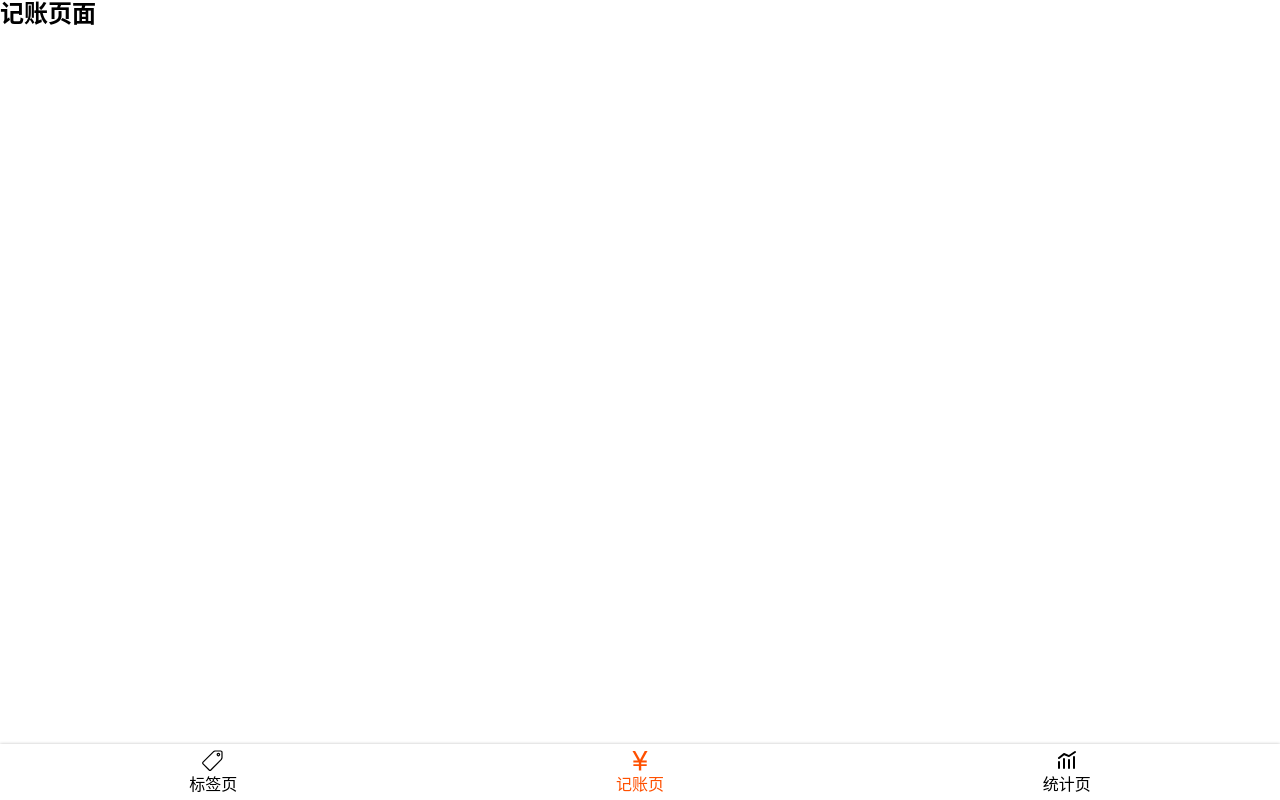
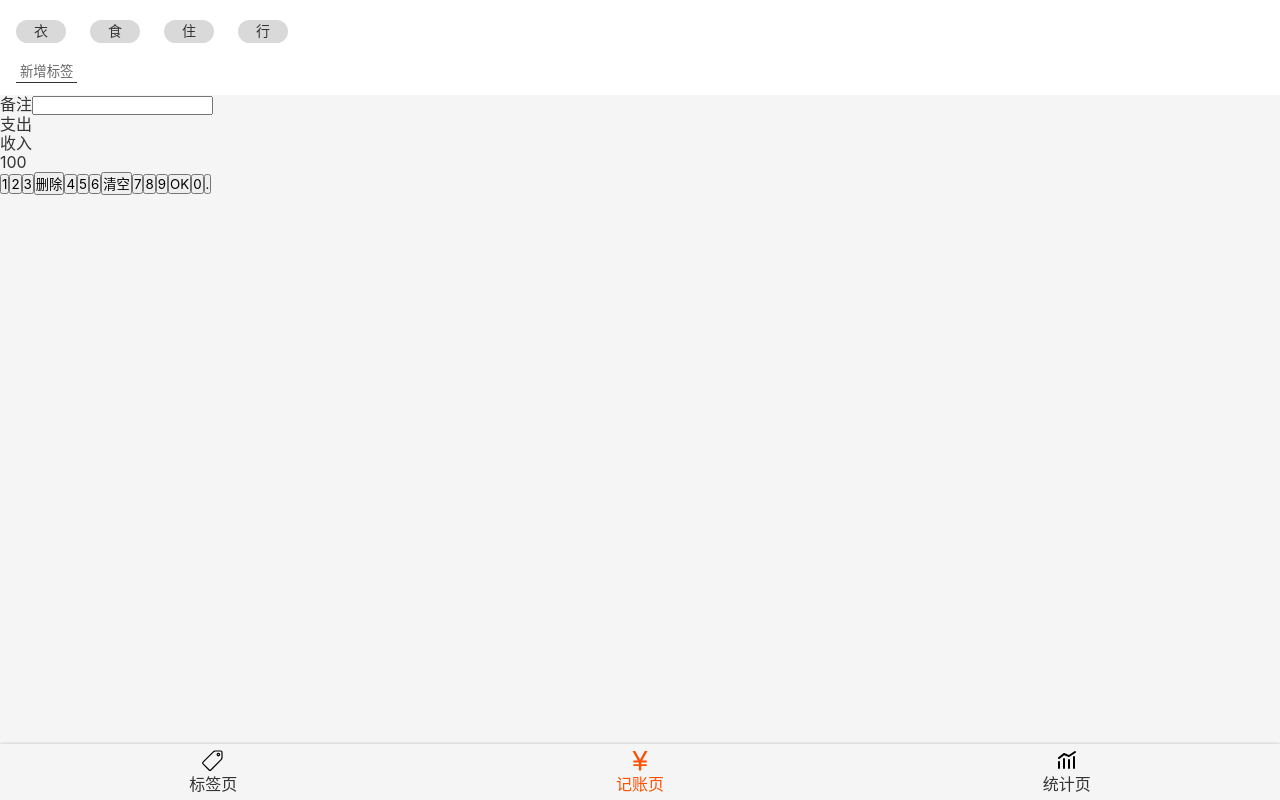
Before and after one commit to limeng678/promise-react, a React app: page /#/money in a window 1280 px wide. Built offline with nearby package versions, Linux system fonts and the light colour scheme; the HTML template or start-up script is replaced by a standard one.

Commit message:
Money.tsx之TagsSection UI完成

```diff
--- a/src/App.tsx
+++ b/src/App.tsx
@@ -4,10 +4,16 @@
 import Money from './views/Money';
 import Statistics from './views/Statistics';
 import NoMatch from './views/NoMatch';
+import styled from 'styled-components';
+
+const AppWrapper = styled.div`
+   color: #333;
+`;
 
 function App() {
   return (
-    <Router>
+    <AppWrapper>
+      <Router>
           <Switch>
             <Route path="/tags">
               <Tags/>
@@ -23,7 +29,8 @@
               <NoMatch/>
             </Route>
           </Switch>
-    </Router>
+      </Router>
+    </AppWrapper>
   );
 }
 
--- a/src/index.scss
+++ b/src/index.scss
@@ -12,6 +12,10 @@
   font-family: $font-hei;
   font-size: 16px;
   line-height: 1.2;
+  background: #f5f5f5;
+}
+button{
+  font-family: inherit;
 }
 .icon {
   width: 1em;
--- a/src/views/Money.tsx
+++ b/src/views/Money.tsx
@@ -1,10 +1,85 @@
 import Layout from '../components/Layout';
 import React from 'react';
+import styled from 'styled-components';
+const TagsSection = styled.section`
+     background:#FFFFFF;
+     padding: 12px 16px;
+     > ol {
+         margin: 0 -12px;
+       > li{
+         background:#D9D9D9;
+         border-radius: 18px;
+         display: inline-block;
+         padding: 3px 18px;
+         font-size: 14px;
+         margin: 8px 12px;
+        }
+     }
+     > button{
+         background: none;
+         border: none;
+         padding: 2px 4px;
+         border-bottom: 1px solid #333;
+         color: #666;
+         margin-top: 8px;
+     }
+`;
+
+const NotesSection = styled.section`
+
+`;
+const CategorySection = styled.section`
+
+`;
+const NumberPadSection = styled.section`
+
+`;
 
 function Money() {
   return(
     <Layout>
-      <h2>记账页面</h2>
+      <TagsSection>
+        <ol>
+          <li>衣</li>
+          <li>食</li>
+          <li>住</li>
+          <li>行</li>
+        </ol>
+        <button>新增标签</button>
+      </TagsSection>
+      <NotesSection>
+        <label >
+          <span>备注</span>
+          <input type="text"/>
+        </label>
+      </NotesSection>
+      <CategorySection>
+        <ul>
+          <li>支出</li>
+          <li>收入</li>
+        </ul>
+      </CategorySection>
+      <NumberPadSection>
+        <div>
+          100
+        </div>
+        <div>
+          <button>1</button>
+          <button>2</button>
+          <button>3</button>
+          <button>删除</button>
+          <button>4</button>
+          <button>5</button>
+          <button>6</button>
+          <button>清空</button>
+          <button>7</button>
+          <button>8</button>
+          <button>9</button>
+          <button>OK</button>
+          <button>0</button>
+          <button>.</button>
+        </div>
+      </NumberPadSection>
     </Layout>
   );
 }
```
